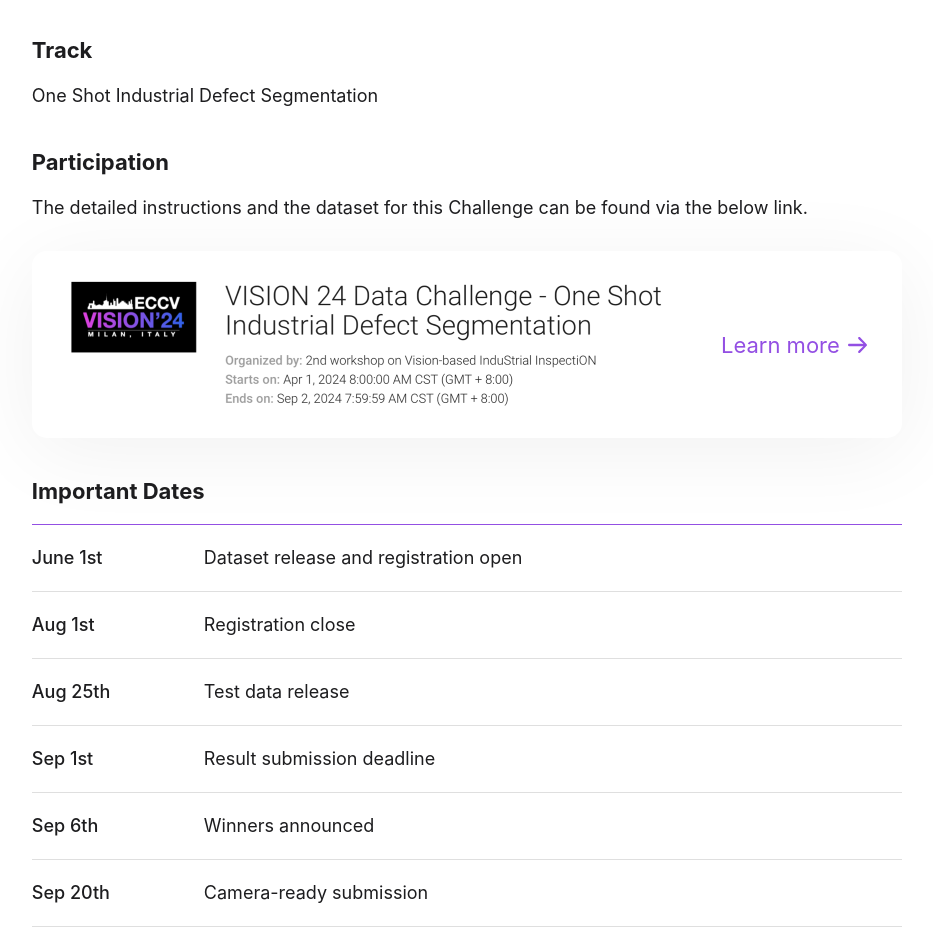
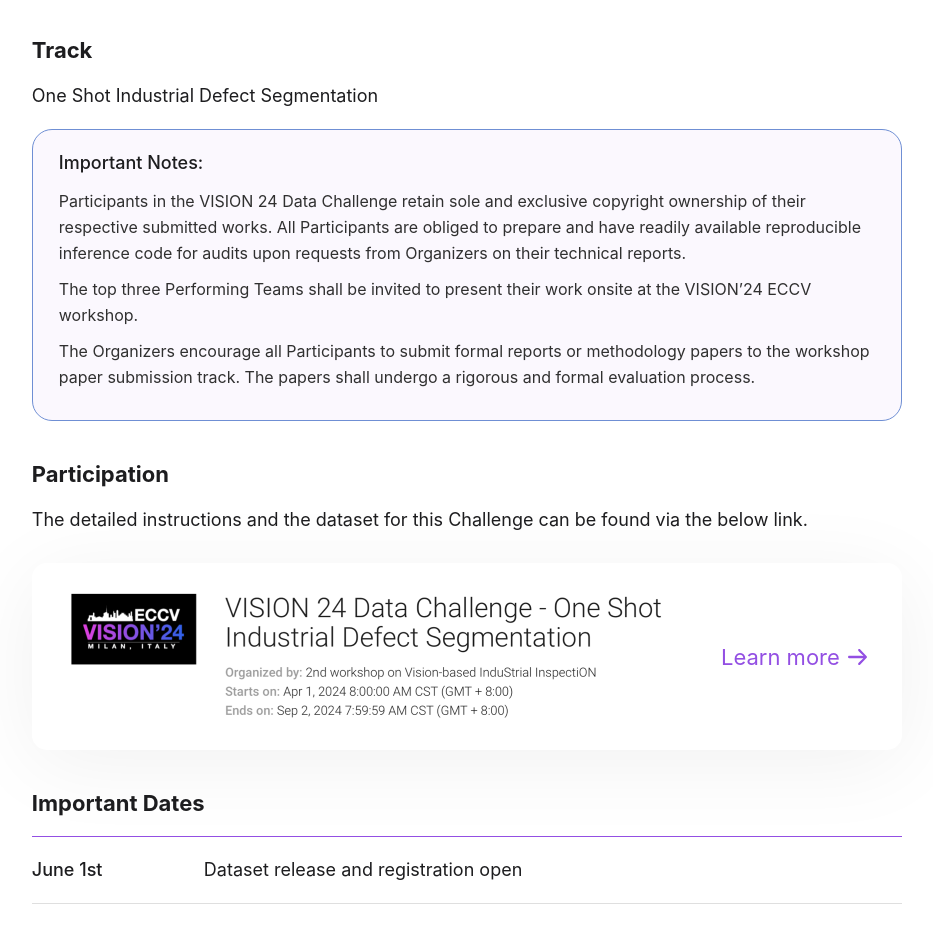
Before and after one commit to vision-based-industrial-inspection/eccv-24, a plain HTML site: page index.html in a window 1280 px wide. Shown: the part 3580-4509 px from the top of the page, without its empty margins (173-1106 px from the left). Drawn offline with Linux system fonts and the light colour scheme.

Commit message:
add important notes

```diff
--- a/index.html
+++ b/index.html
@@ -174,6 +174,12 @@
         <h1 class="primary" id="Challenges"><span>Challenges</span></h1>
         <h2>Track</h2>
         <p>One Shot Industrial Defect Segmentation</p>
+        <div class="note">
+            <p class="title">Important Notes:</p>
+            <p>Participants in the VISION 24 Data Challenge retain sole and exclusive copyright ownership of their respective submitted works. All Participants are obliged to prepare and have readily available reproducible inference code for audits upon requests from Organizers on their technical reports.</p>
+            <p>The top three Performing Teams shall be invited to present their work onsite at the VISION’24 ECCV workshop.</p>
+            <p>The Organizers encourage all Participants to submit formal reports or methodology papers to the workshop paper submission track. The papers shall undergo a rigorous and formal evaluation process.</p>
+        </div>
         <h2>Participation</h2>
         <p>The detailed instructions and the dataset for this Challenge can be found via the below link.</p>
         <a class="link-card" href="https://eval.ai/web/challenges/challenge-page/2314/overview" target="_blank">
@@ -891,6 +897,24 @@
 .title-link-wrap a img {
     margin-right: 6px;
 }
+.note {
+    margin: 20px 0;
+    padding: 20px 26px;
+    border: 1px solid #6F8FD4;
+    border-radius: 20px;
+    background-color: rgba(147, 80, 227, 0.04);
+}
+.note p {
+    margin-bottom: 10px;
+    font-size: 16px;
+    color: #303030;
+}
+.note .title {
+    margin-bottom: 12px;
+    font-size: 18px;
+    font-weight: 500;
+    color: #1D1D1F;
+}
 
 @media(max-width: 767px) {
     th {
```
